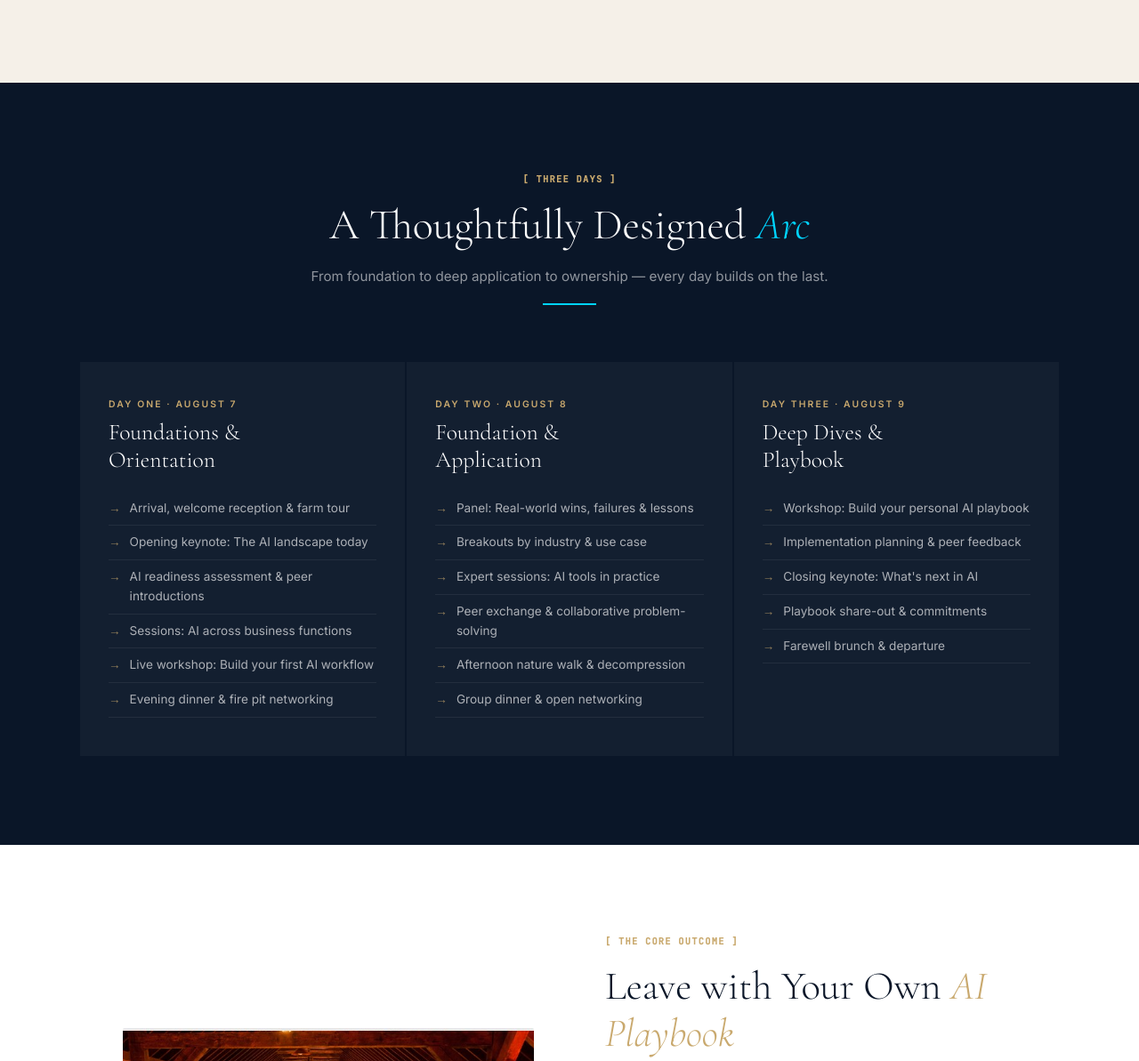
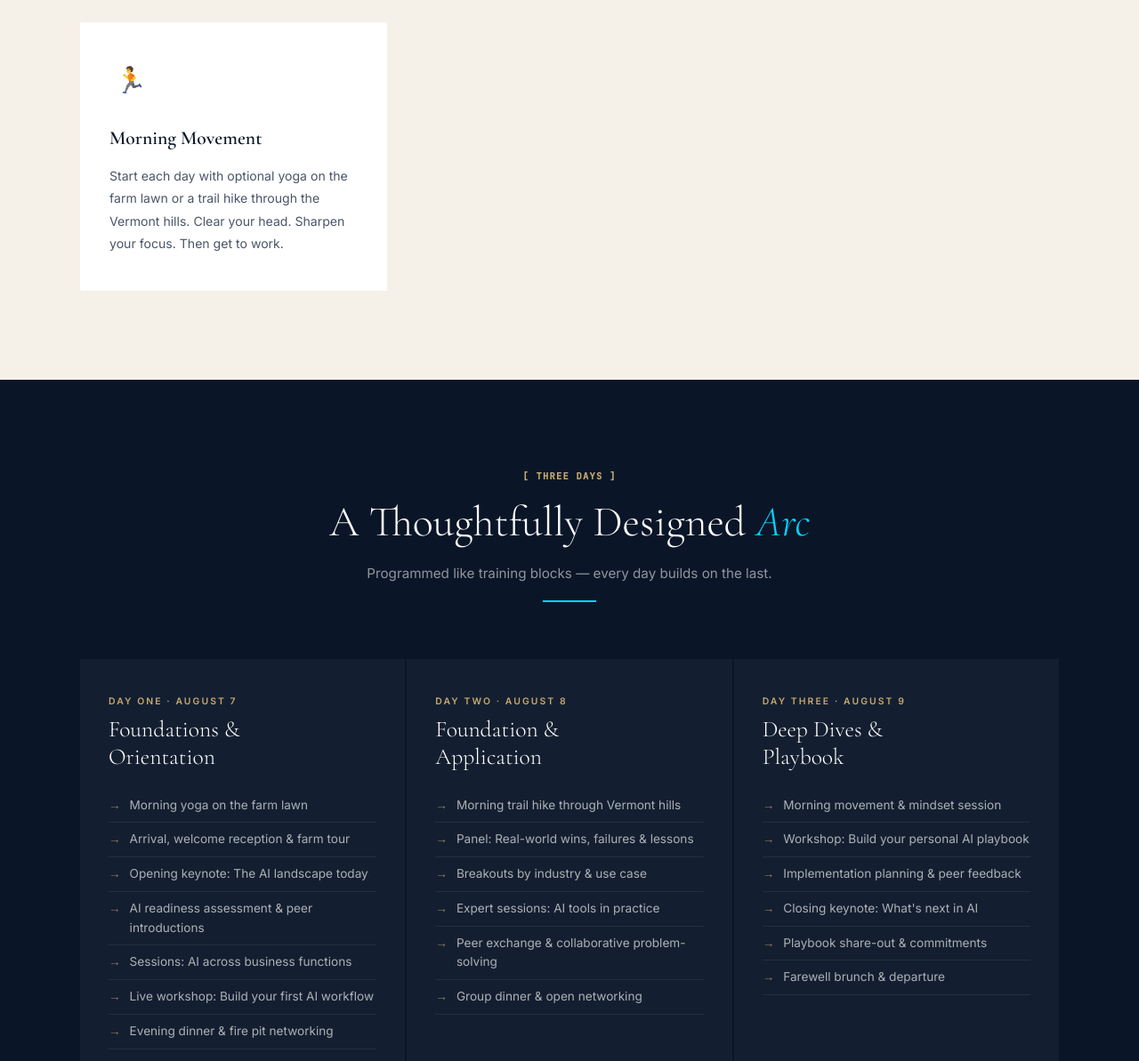
Before and after one commit to bradleyparnell/riversidefarm, a website: page ai-summit/index.html in a window 1280 px wide. Shown: the part 2780-3973 px from the top of the page at 89% size. Drawn offline with nearby package versions, Linux system fonts and the light colour scheme.

Commit message:
Add fitness vibe: morning movement, training block language, yoga/hike agenda items

```diff
--- a/ai-summit/index.html
+++ b/ai-summit/index.html
@@ -1116,6 +1116,11 @@
           <h3>Lasting Network</h3>
           <p>Connect with a curated group of forward-thinking professionals who share your commitment to leveraging technology as a genuine competitive advantage.</p>
         </div>
+        <div class="expect-card">
+          <div class="expect-icon">🏃</div>
+          <h3>Morning Movement</h3>
+          <p>Start each day with optional yoga on the farm lawn or a trail hike through the Vermont hills. Clear your head. Sharpen your focus. Then get to work.</p>
+        </div>
       </div>
     </div>
   </section>
@@ -1126,13 +1131,14 @@
       <div class="section-header reveal">
         <div class="eyebrow">Three Days</div>
         <h2>A Thoughtfully Designed <em>Arc</em></h2>
-        <p style="color:rgba(255,255,255,0.55)">From foundation to deep application to ownership — every day builds on the last.</p>
+        <p style="color:rgba(255,255,255,0.55)">Programmed like training blocks — every day builds on the last.</p>
       </div>
       <div class="agenda-days stagger">
         <div class="agenda-day">
           <div class="day-label">Day One · August 7</div>
           <div class="day-title">Foundations &amp;<br>Orientation</div>
           <ul>
+            <li>Morning yoga on the farm lawn</li>
             <li>Arrival, welcome reception &amp; farm tour</li>
             <li>Opening keynote: The AI landscape today</li>
             <li>AI readiness assessment &amp; peer introductions</li>
@@ -1145,11 +1151,11 @@
           <div class="day-label">Day Two · August 8</div>
           <div class="day-title">Foundation &amp;<br>Application</div>
           <ul>
+            <li>Morning trail hike through Vermont hills</li>
             <li>Panel: Real-world wins, failures &amp; lessons</li>
             <li>Breakouts by industry &amp; use case</li>
             <li>Expert sessions: AI tools in practice</li>
             <li>Peer exchange &amp; collaborative problem-solving</li>
-            <li>Afternoon nature walk &amp; decompression</li>
             <li>Group dinner &amp; open networking</li>
           </ul>
         </div>
@@ -1157,6 +1163,7 @@
           <div class="day-label">Day Three · August 9</div>
           <div class="day-title">Deep Dives &amp;<br>Playbook</div>
           <ul>
+            <li>Morning movement &amp; mindset session</li>
             <li>Workshop: Build your personal AI playbook</li>
             <li>Implementation planning &amp; peer feedback</li>
             <li>Closing keynote: What's next in AI</li>
@@ -1194,7 +1201,7 @@
       <div class="section-header reveal">
         <div class="eyebrow">The Setting</div>
         <h2>Riverside Farm, <em>Pittsfield, Vermont</em></h2>
-        <p>Nestled in the Green Mountains, Riverside Farm is a 300-acre private estate unlike any other event venue. Pristine barns, expansive grounds, and a setting that inspires clarity and creative thinking at every turn.</p>
+        <p>Nestled in the Green Mountains, Riverside Farm is a 300-acre private estate unlike any other event venue. Trails out the back door. Morning yoga on the lawn. Real Vermont food. Pristine barns, expansive grounds, and a setting that inspires clarity and creative thinking at every turn.</p>
       </div>
       <div class="venue-photos">
         <img src="https://bradleyparnell.github.io/riversidefarm/assets/landscape.jpg" alt="Riverside Farm Estate" />
@@ -1272,7 +1279,7 @@
     (function() {
       var el = document.getElementById('typed-text');
       if (!el) return;
-      var words = ['Professionals.', 'Entrepreneurs.', 'Innovators.', 'Leaders.'];
+      var words = ['Professionals.', 'Entrepreneurs.', 'Innovators.', 'Leaders.', 'Athletes.', 'Coaches.'];
       var wi = 0, ci = 0, deleting = false;
       var cursor = document.createElement('span');
       cursor.className = 'typed-cursor';
```
